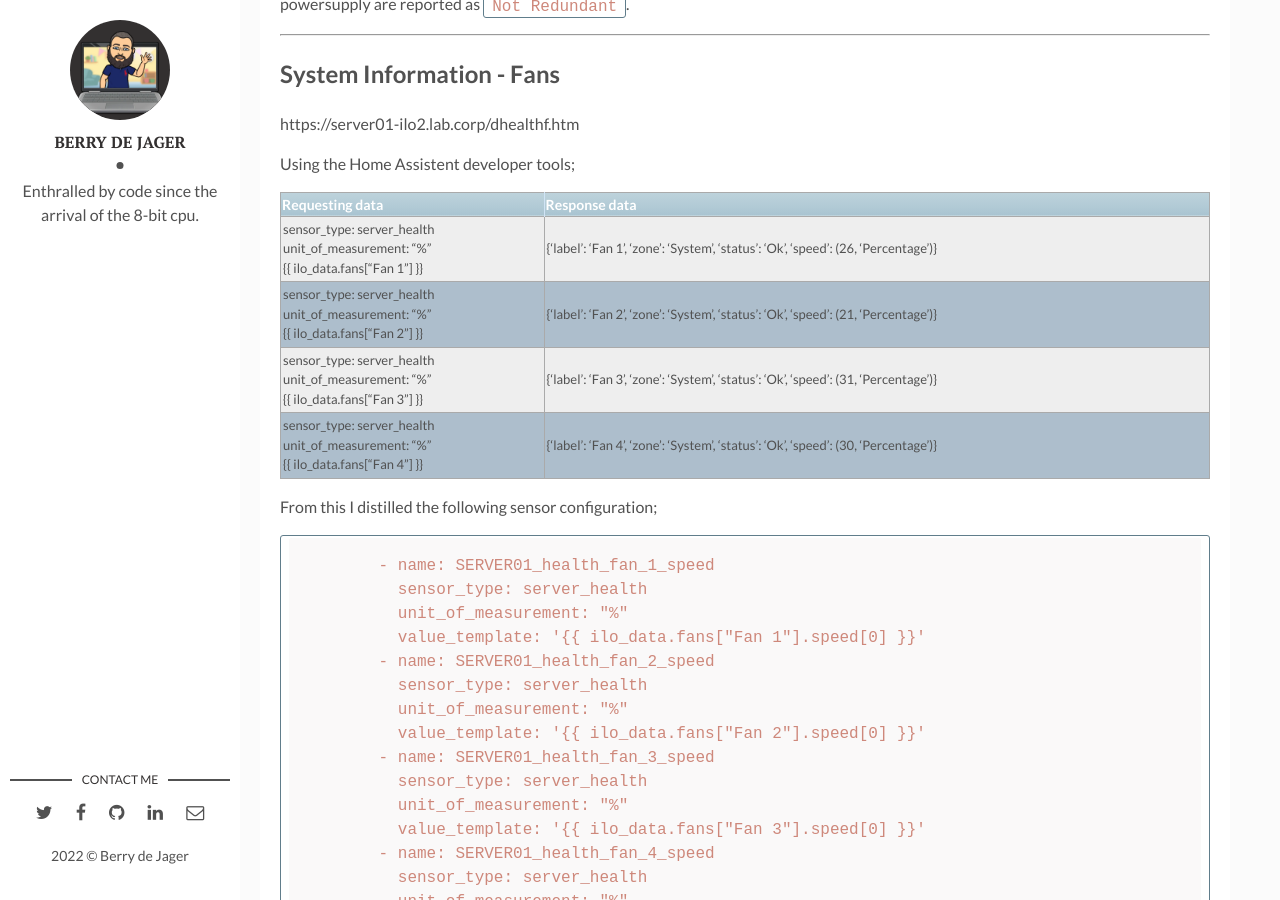
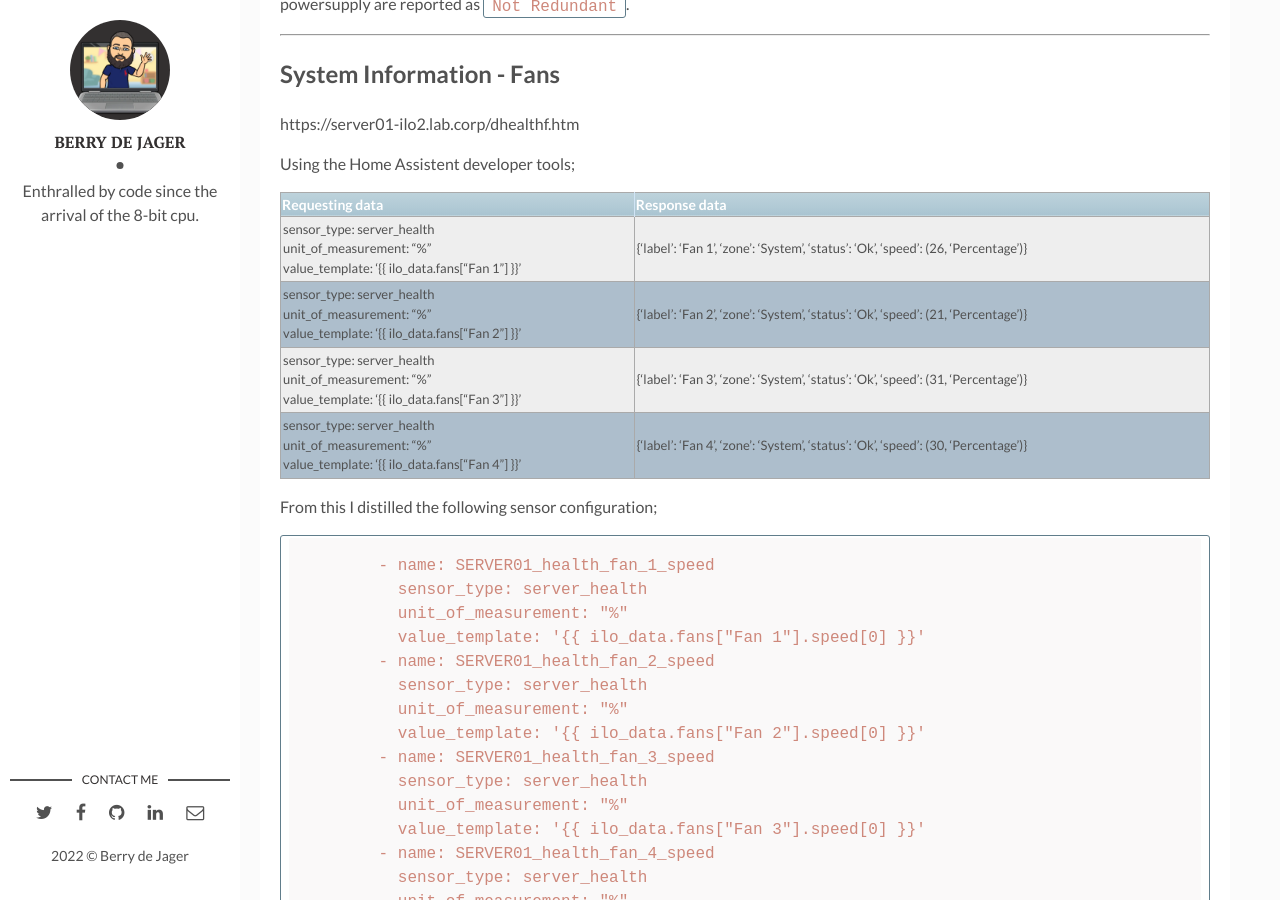
Before and after one commit to berrydejager/code, a Jekyll site: the page built from _posts/2022-04-26-Home-Assistant-iLO2.markdown, in a window 1280 px wide and 900 px high, scrolled down 4231 px. Built offline with Jekyll 4.4.1, drawn with Linux system fonts in a browser that asks for light colours.

Commit message:
Update 2022-04-26-Home-Assistant-iLO2.markdown

```diff
--- a/_posts/2022-04-26-Home-Assistant-iLO2.markdown
+++ b/_posts/2022-04-26-Home-Assistant-iLO2.markdown
@@ -177,10 +177,10 @@ Using the Home Assistent developer tools;
 {% raw %}
 | Requesting data | Response data |
 | ---             | ---           |
-| sensor_type: server_health<br />unit_of_measurement: "%"<br />{{ ilo_data.fans["Fan 1"] }} | {'label': 'Fan 1', 'zone': 'System', 'status': 'Ok', 'speed': (26, 'Percentage')} |
-| sensor_type: server_health<br />unit_of_measurement: "%"<br />{{ ilo_data.fans["Fan 2"] }} | {'label': 'Fan 2', 'zone': 'System', 'status': 'Ok', 'speed': (21, 'Percentage')} |
-| sensor_type: server_health<br />unit_of_measurement: "%"<br />{{ ilo_data.fans["Fan 3"] }} | {'label': 'Fan 3', 'zone': 'System', 'status': 'Ok', 'speed': (31, 'Percentage')} |
-| sensor_type: server_health<br />unit_of_measurement: "%"<br />{{ ilo_data.fans["Fan 4"] }} | {'label': 'Fan 4', 'zone': 'System', 'status': 'Ok', 'speed': (30, 'Percentage')} |
+| sensor_type: server_health<br />unit_of_measurement: "%"<br />value_template: '{{ ilo_data.fans["Fan 1"] }}' | {'label': 'Fan 1', 'zone': 'System', 'status': 'Ok', 'speed': (26, 'Percentage')} |
+| sensor_type: server_health<br />unit_of_measurement: "%"<br />value_template: '{{ ilo_data.fans["Fan 2"] }}' | {'label': 'Fan 2', 'zone': 'System', 'status': 'Ok', 'speed': (21, 'Percentage')} |
+| sensor_type: server_health<br />unit_of_measurement: "%"<br />value_template: '{{ ilo_data.fans["Fan 3"] }}' | {'label': 'Fan 3', 'zone': 'System', 'status': 'Ok', 'speed': (31, 'Percentage')} |
+| sensor_type: server_health<br />unit_of_measurement: "%"<br />value_template: '{{ ilo_data.fans["Fan 4"] }}' | {'label': 'Fan 4', 'zone': 'System', 'status': 'Ok', 'speed': (30, 'Percentage')} |
 {% endraw %}
 
 From this I distilled the following sensor configuration;
```
